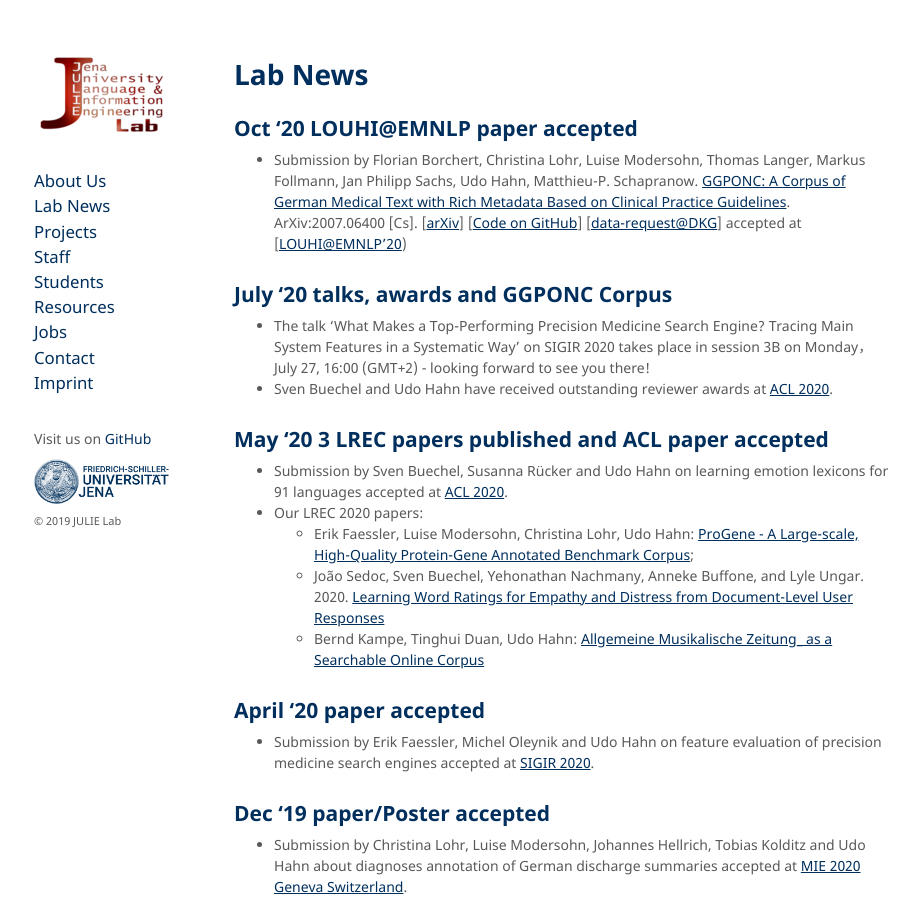
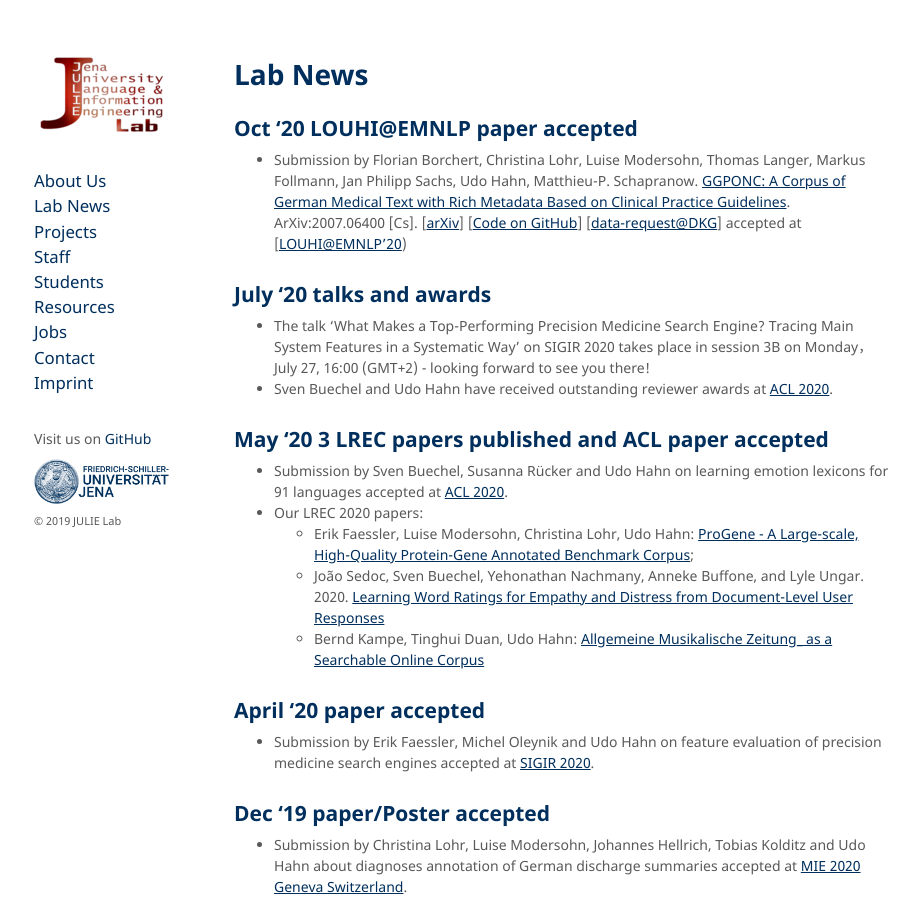
Before and after one commit to JULIELab/JULIELab.github.io, a Jekyll site: the page built from Lab+News.md, in a window 1280 px wide and 900 px high. Shown: the whole window, without its empty margins (176-1095 px from the left). Built offline with Jekyll 4.4.1, drawn with Linux system fonts in a browser that asks for light colours; our own code applies the rules of GitHub Pages for plain Markdown files.

Commit message:
Update Lab+News.md

```diff
--- a/Lab+News.md
+++ b/Lab+News.md
@@ -7,7 +7,7 @@ layout: default
 
 * Submission by Florian Borchert, Christina Lohr, Luise Modersohn, Thomas Langer, Markus Follmann, Jan Philipp Sachs, Udo Hahn, Matthieu-P. Schapranow. [GGPONC: A Corpus of German Medical Text with Rich Metadata Based on Clinical Practice Guidelines](http://arxiv.org/abs/2007.06400). ArXiv:2007.06400 [Cs]. [[arXiv](http://arxiv.org/abs/2007.06400)] [[Code on GitHub](https://github.com/JULIELab/GGPOnc)] [[data-request@DKG](https://www.leitlinienprogramm-onkologie.de/projekte/ggponc-english/)] accepted at [[LOUHI@EMNLP'20](https://louhi2020.fbk.eu/))
 
-## July '20 talks, awards and GGPONC Corpus
+## July '20 talks and awards
 
 * The talk 'What Makes a Top-Performing Precision Medicine Search Engine? Tracing Main System Features in a Systematic Way' on SIGIR 2020 takes place in session 3B on Monday，July 27, 16:00 (GMT+2) - looking forward to see you there!
 * Sven Buechel and Udo Hahn have received outstanding reviewer awards at [ACL 2020](https://acl2020.org/).
```
